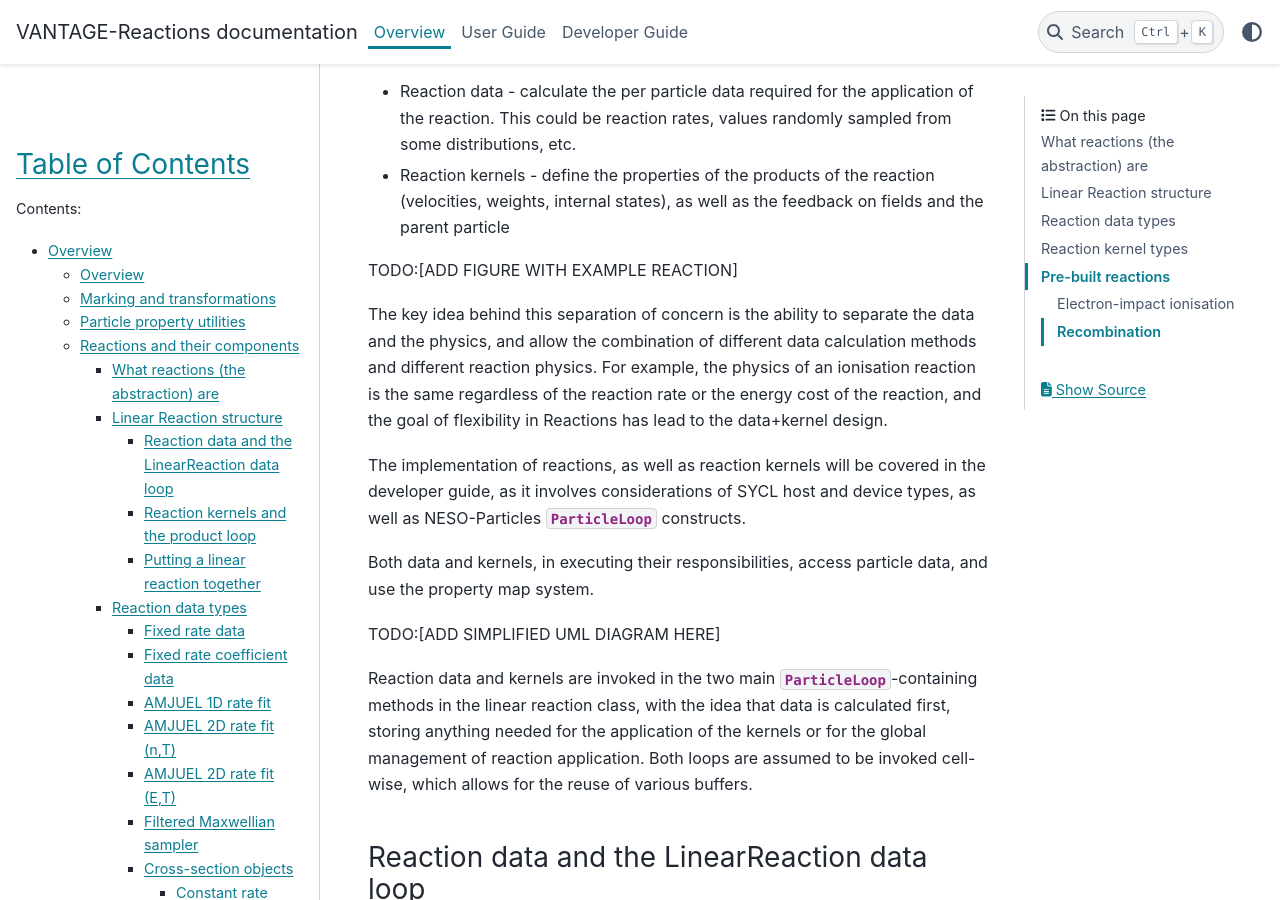
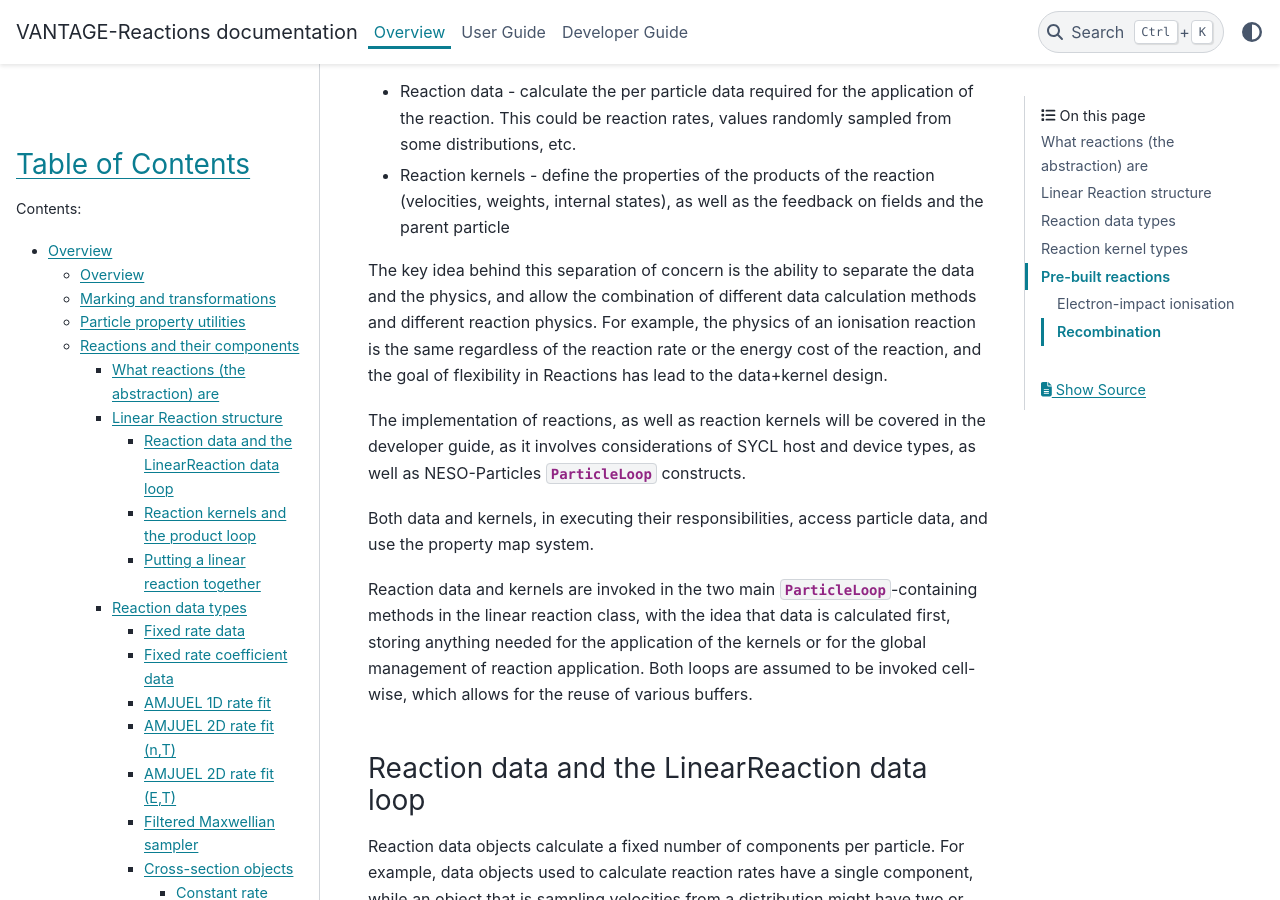
Before and after one commit to UKAEA-Edge-Code/VANTAGE-Reactions, a Sphinx documentation site: the page built from docs/sphinx/source/overview/reactions.rst, in a window 1280 px wide and 900 px high, scrolled down 1216 px. Built offline with Sphinx 7.4.7 and the PyData theme 0.15.4, drawn with Linux system fonts in a browser that asks for light colours.

Commit message:
Fixed typo and removed doc TODOs - convert to issue

```diff
--- a/docs/sphinx/source/overview/overview.rst
+++ b/docs/sphinx/source/overview/overview.rst
@@ -17,7 +17,7 @@
 
 where A and B are the reactants (ingoing species) and C and D are the products (outgoing species). In general, one could treat all of the reactants (and products) of a reaction as particles. However, a simplifying assumption is that only one reactant species is treated as a particle, whereas all others are represented through some fields, with which the particle interacts. For example, electron-impact ionisation of an atom can be treated as a single particle interacting with an electron fluid. Such **linearised reactions** can then be applied on each particle using NESO-Particles :class:`ParticleLoop` features. Each linear reaction is uniquely defined by its reactants and products, as well as how any reaction data (such as rates) are calculated, how the reaction modifies properties of the parent, and how it sets the properties of the products. This is explained in detail further in the documentation.
 
-In VANTAGEthis->-Reactions, we assume that particles have some weight :math:`w` and it is this weight, together with other particle properties (velocities, internal states, etc.) that are manipulated when applying individual reactions. For example, for a single reaction (in the default Euler step), the change in weight associated with it is :math:`K \Delta t`, where :math:`K` is the reaction rate and :math:`\Delta t` is the time step. It is not too difficult to see that, if :math:`K` is a function of :math:`w` (as it usually is), naively applying two reactions in succession is going to produce different results depending on the ordering. To address this, VANTAGE-Reactions defines a controller class that handles the simultaneous (self-consistent) application of reactions and the addition of products.
+In VANTAGE-Reactions, we assume that particles have some weight :math:`w` and it is this weight, together with other particle properties (velocities, internal states, etc.) that are manipulated when applying individual reactions. For example, for a single reaction (in the default Euler step), the change in weight associated with it is :math:`K \Delta t`, where :math:`K` is the reaction rate and :math:`\Delta t` is the time step. It is not too difficult to see that, if :math:`K` is a function of :math:`w` (as it usually is), naively applying two reactions in succession is going to produce different results depending on the ordering. To address this, VANTAGE-Reactions defines a controller class that handles the simultaneous (self-consistent) application of reactions and the addition of products.
 
 In a realistic tokamak exhaust simulation, one might encounter many different species of particles, with many different reactions, all producing many products. If products are naively added, collisional cascade is almost guaranteed, with many low-weight particles wasting computational effort. VANTAGE-Reactions defines abstractions that can be used to define transformations on subgroups of particles, such as merging many low-weight particles, or that can be used to accumulate verious sources associated with reactions, such as plasma sources due to ionisation. These transformations can then be hooked into the controller abstraction to apply them in the reaction application pipeline.
 
--- a/docs/sphinx/source/overview/reactions.rst
+++ b/docs/sphinx/source/overview/reactions.rst
@@ -31,15 +31,11 @@
 * Reaction data - calculate the per particle data required for the application of the reaction. This could be reaction rates, values randomly sampled from some distributions, etc.
 * Reaction kernels - define the properties of the products of the reaction (velocities, weights, internal states), as well as the feedback on fields and the parent particle
 
-TODO:[ADD FIGURE WITH EXAMPLE REACTION]
-
 The key idea behind this separation of concern is the ability to separate the data and the physics, and allow the combination of different data calculation methods and different reaction physics. For example, the physics of an ionisation reaction is the same regardless of the reaction rate or the energy cost of the reaction, and the goal of flexibility in Reactions has lead to the data+kernel design.
 
 The implementation of reactions, as well as reaction kernels will be covered in the developer guide, as it involves considerations of SYCL host and device types, as well as NESO-Particles :class:`ParticleLoop` constructs.
 
 Both data and kernels, in executing their responsibilities, access particle data, and use the property map system.
-
-TODO:[ADD SIMPLIFIED UML DIAGRAM HERE]
 
 Reaction data and kernels are invoked in the two main :class:`ParticleLoop`-containing methods in the linear reaction class, with the idea that data is calculated first, storing anything needed for the application of the kernels or for the global management of reaction application. Both loops are assumed to be invoked cell-wise, which allows for the reuse of various buffers.
 
```
